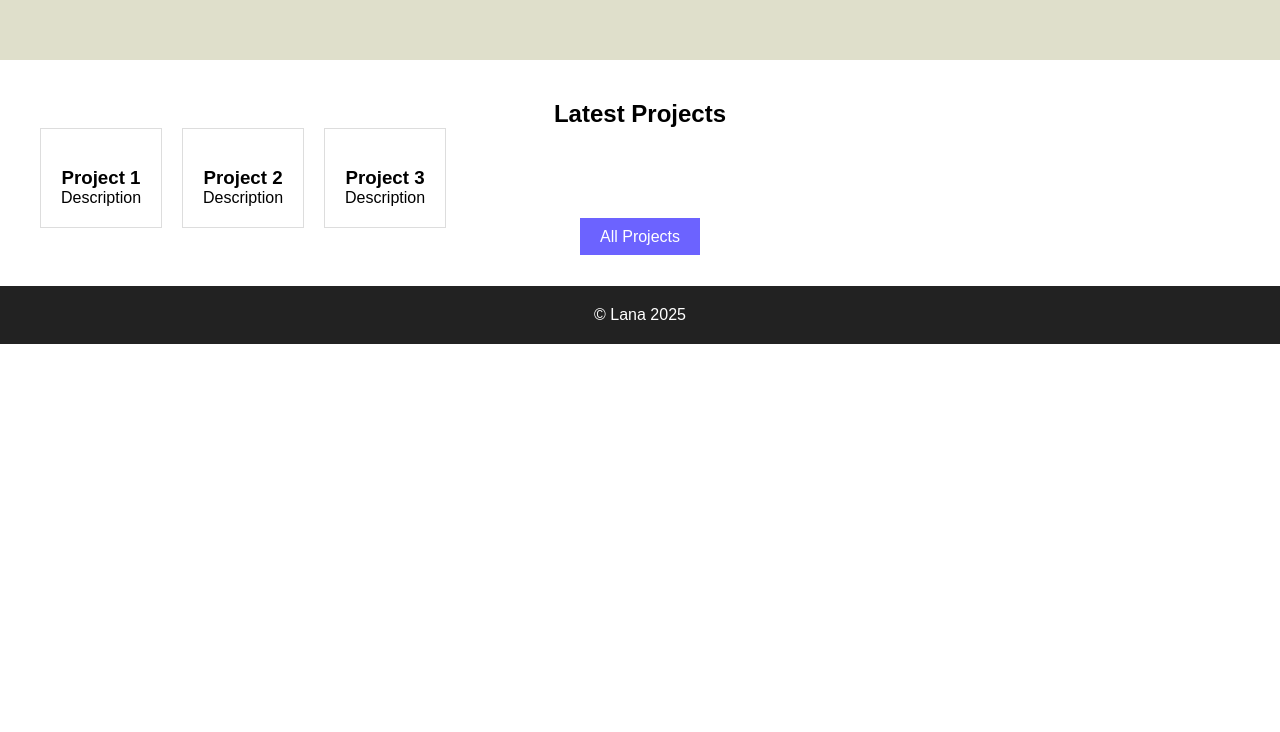
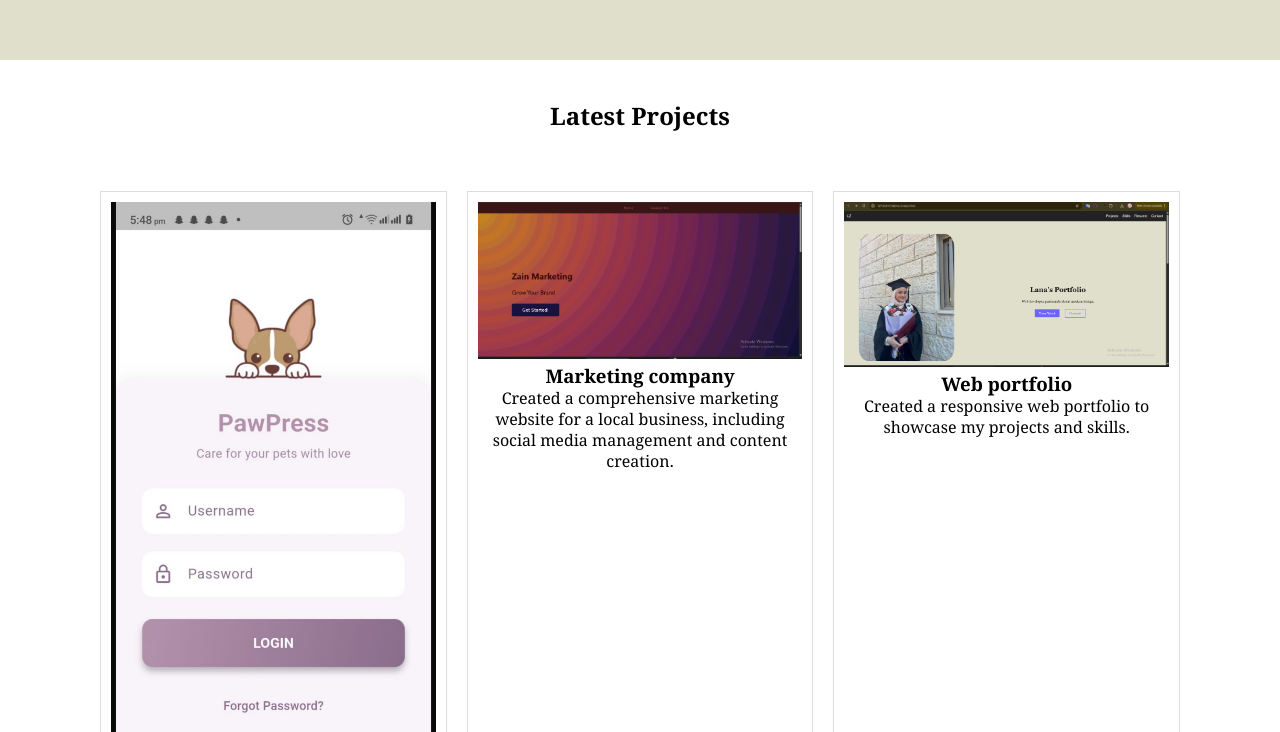
Before and after one commit to LanaZain/-lana_zain-_homepage, a website: page src/index.html in a window 1280 px wide. Shown: the part 708-1440 px from the top of the page. Before the commit the page ends 1052 px from the top, so only its background shows below. Drawn offline with Linux system fonts and the light colour scheme.

Commit message:
projects sec

```diff
--- a/src/index.html
+++ b/src/index.html
@@ -9,7 +9,7 @@
     <link rel="stylesheet" href="../src/scss/main.css">
 
   </head>
-  <body>
+<body>
 <header class="header">
   <div class="header__logo">LZ</div>
   <nav class="header__nav">
@@ -39,21 +39,21 @@
 
   <div class="projects__grid">
     <div class="card">
-      <img class="card__img" src="img/p1.jpg" alt="">
-      <h3 class="card__title">Project 1</h3>
-      <p class="card__text">Description</p>
+      <img class="card__img" src="img/pawpress.png" alt="PawPress mobile app">
+      <h3 class="card__title">PawPress mobile app</h3>
+      <p class="card__text">Developed a pet healthcare app with Flutter and Dart, integrating MySQL for real-time data management. The app includes a store, community platform, and pet tracking features for pet owners.</p>
     </div>
 
     <div class="card">
-      <img class="card__img" src="img/p2.jpg" alt="">
-      <h3 class="card__title">Project 2</h3>
-      <p class="card__text">Description</p>
+      <img class="card__img" src="img/marketing.png" alt="Marketing company website">
+      <h3 class="card__title">Marketing company</h3>
+      <p class="card__text">Created a comprehensive marketing website for a local business, including social media management and content creation.</p>
     </div>
 
     <div class="card">
-      <img class="card__img" src="img/p3.jpg" alt="">
-      <h3 class="card__title">Project 3</h3>
-      <p class="card__text">Description</p>
+      <img class="card__img" src="img/portfolio.png" alt="Web portfolio">
+      <h3 class="card__title">Web portfolio</h3>
+      <p class="card__text">Created a responsive web portfolio to showcase my projects and skills.</p>
     </div>
   </div>
 
--- a/src/scss/blocks/_button.scss
+++ b/src/scss/blocks/_button.scss
@@ -5,6 +5,7 @@
   text-decoration: none;
 
   &--primary {
+    margin: 20px;
     background: $primary;
     color: $white;
   }
--- a/src/scss/blocks/_card.scss
+++ b/src/scss/blocks/_card.scss
@@ -1,6 +1,8 @@
 .card {
   border: 1px solid #ddd;
-  padding: 20px;
+  padding: 10px;
+  max-width: 500px;;
+  width: 100%;
 
   &__img {
     width: 100%;
--- a/src/scss/blocks/_projects.scss
+++ b/src/scss/blocks/_projects.scss
@@ -3,14 +3,21 @@
 .projects {
   padding: 40px;
   text-align: center;
+  line-height: 1.3;
+  font-family: Georgia, 'Times New Roman', Times, serif;
 
   &__grid {
+    padding: 40px;;
+    margin: 20px;
     display: flex;
     flex-direction: column;
-    gap: 20px;
+    gap: 40px;
+
 
     @include responsive(tablet) {
       flex-direction: row;
+      justify-content: center;
+      gap:20px;
     }
   }
 }
```
Also changed, not shown: dist/main.css, src/img/marketing.png (added), src/img/pawpress.png (added), src/img/portfolio.png (added), src/scss/blocks/blocks.css, src/scss/main.css, 3 other files.
